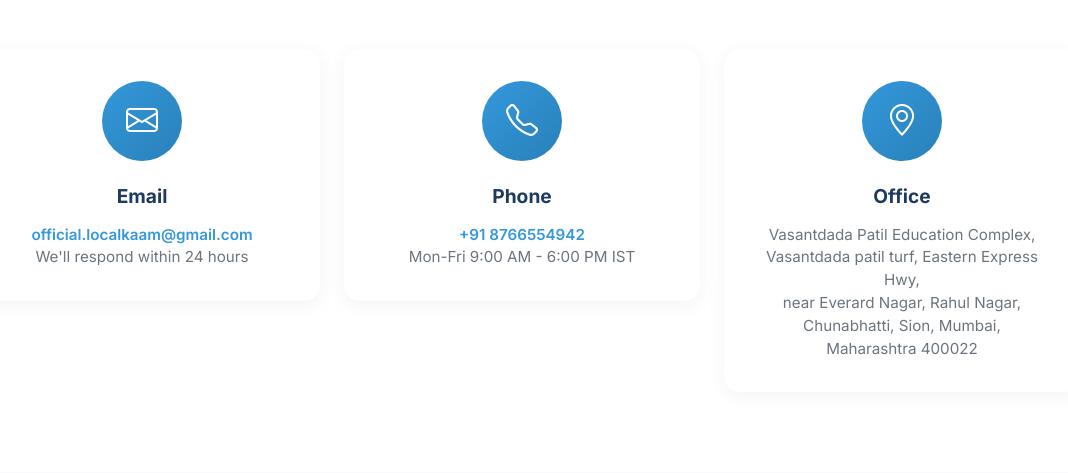
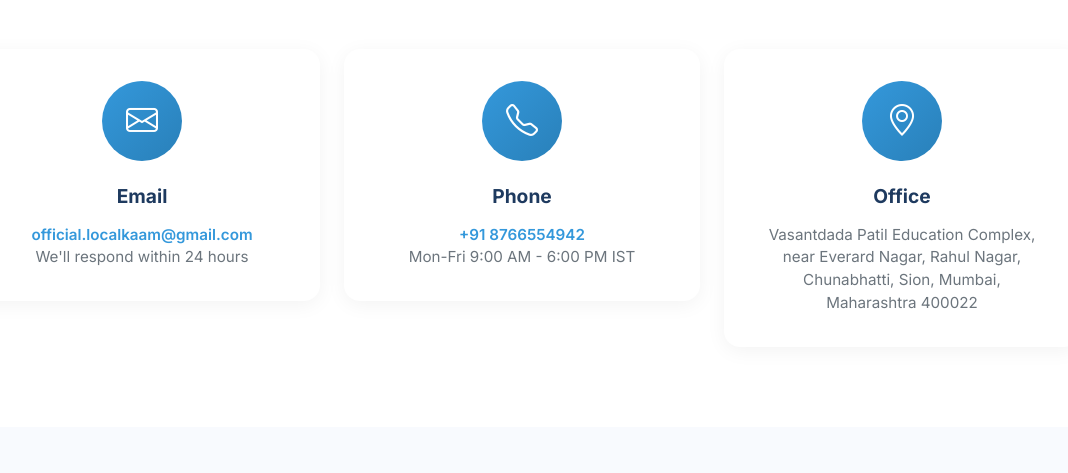
Before and after one commit to parthkariya3010-create/LOCALKAAM-, a Django app: page /contact/ in a window 1280 px wide. Shown: the part 571-1044 px from the top of the page, without its empty margins (118-1186 px from the left). Run offline with Django 5.2, Linux system fonts and the light colour scheme.

Commit message:
Basic changes made

```diff
--- a/templates/contact_us.html
+++ b/templates/contact_us.html
@@ -603,7 +603,6 @@
                          <h4>Office</h4>
                          <p>
                              Vasantdada Patil Education Complex,<br>
-                             Vasantdada patil turf, Eastern Express Hwy,<br>
                              near Everard Nagar, Rahul Nagar,<br>
                              Chunabhatti, Sion, Mumbai,<br>
                              Maharashtra 400022
```
